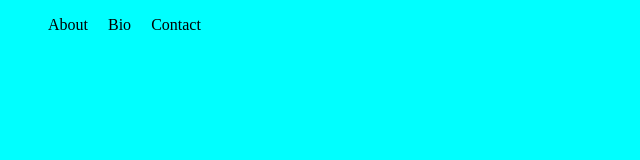
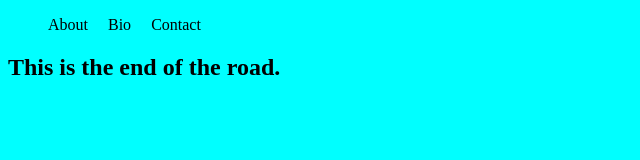
Before and after one commit to ke4tri/gitGroupTest, a plain HTML site: page index.html in a window 1280 px wide. Shown: the whole page, without its empty margins (0-640 px from the left). Drawn offline with Linux system fonts and the light colour scheme.

Commit message:
added h tag color to the footer area

```diff
--- a/index.html
+++ b/index.html
@@ -15,6 +15,12 @@
             <li class="li_nav">Contact</li>
         </ul>
     </div>
+
+    <footer>
+        <div>
+            <h2>This is the end of the road.</h2>
+        </div>
+    </footer>
 </body>
 <script src="main.js"></script>
 </html>
```
